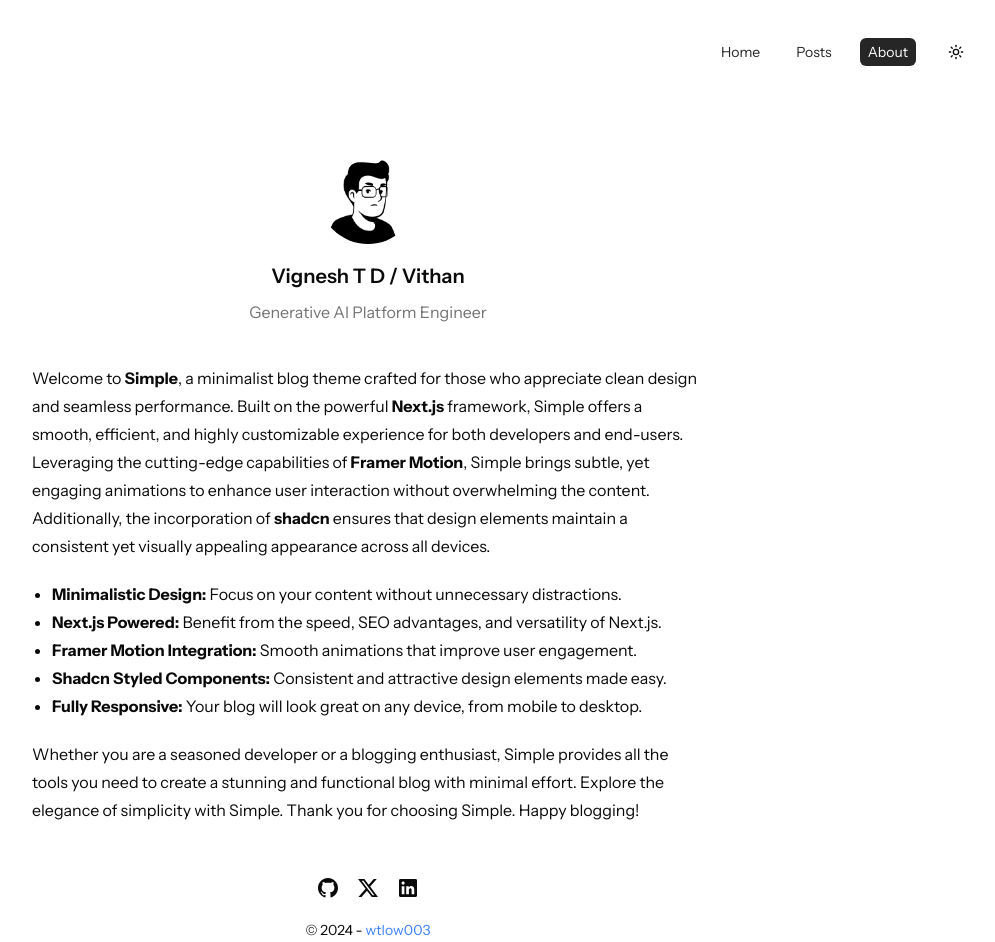
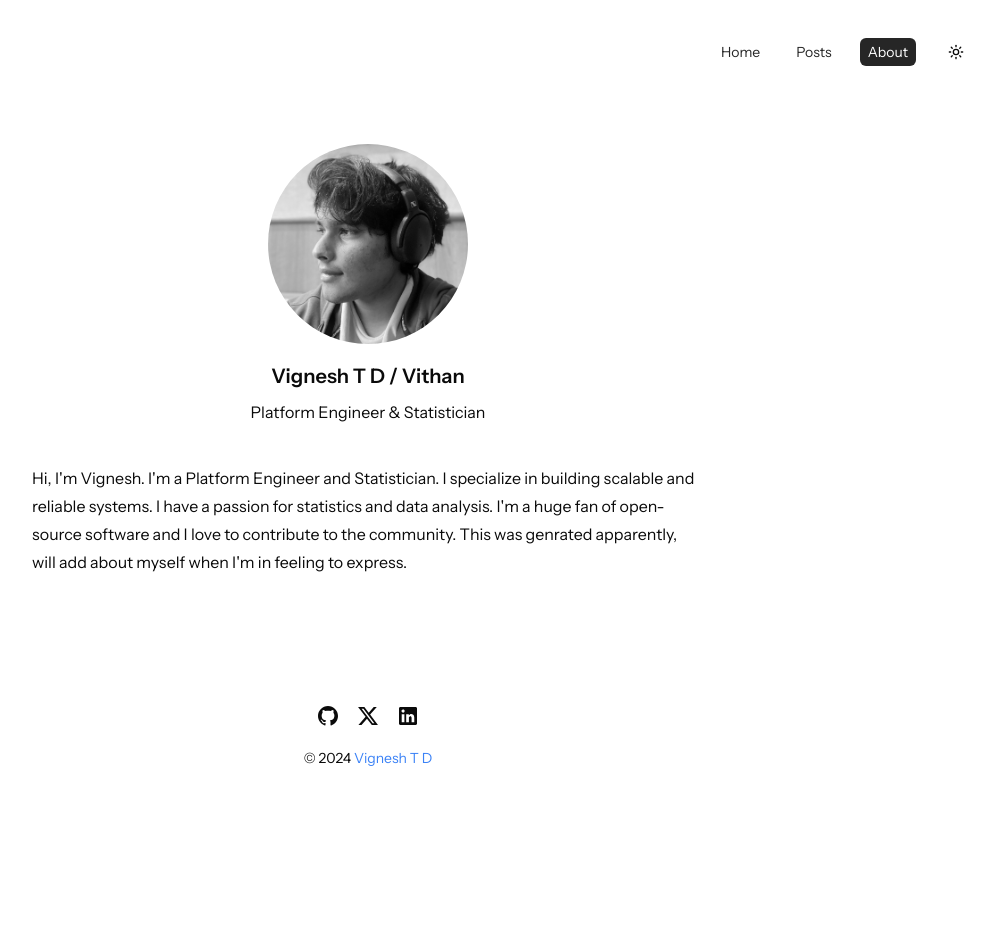
Before and after one commit to vignexshh/vigneshtd_blog01, a Next.js app: page /about in a window 1280 px wide. Shown: the top 942 px of the page, without its empty margins (272-1267 px from the left). After the commit the page ends 800 px from the top, so only its background shows below. Built offline with nearby package versions, Linux system fonts and the light colour scheme.

Commit message:
customised all

```diff
--- a/app/about/page.tsx
+++ b/app/about/page.tsx
@@ -21,46 +21,10 @@ const AboutPage = () => {
         <div className="w-full">
           <div className="flex flex-col justify-between gap-5 items-start leading-7 text-wrap">
             <p>
-              Welcome to <strong>Simple</strong>, a minimalist blog theme
-              crafted for those who appreciate clean design and seamless
-              performance. Built on the powerful <strong>Next.js</strong>{" "}
-              framework, Simple offers a smooth, efficient, and highly
-              customizable experience for both developers and end-users.
-              Leveraging the cutting-edge capabilities of{" "}
-              <strong>Framer Motion</strong>, Simple brings subtle, yet engaging
-              animations to enhance user interaction without overwhelming the
-              content. Additionally, the incorporation of{" "}
-              <strong>shadcn</strong> ensures that design elements maintain a
-              consistent yet visually appealing appearance across all devices.
-            </p>
-            <ul className="list-disc pl-5">
-              <li>
-                <strong>Minimalistic Design:</strong> Focus on your content
-                without unnecessary distractions.
-              </li>
-              <li>
-                <strong>Next.js Powered:</strong> Benefit from the speed, SEO
-                advantages, and versatility of Next.js.
-              </li>
-              <li>
-                <strong>Framer Motion Integration:</strong> Smooth animations
-                that improve user engagement.
-              </li>
-              <li>
-                <strong>Shadcn Styled Components:</strong> Consistent and
-                attractive design elements made easy.
-              </li>
-              <li>
-                <strong>Fully Responsive:</strong> Your blog will look great on
-                any device, from mobile to desktop.
-              </li>
-            </ul>
-            <p>
-              Whether you are a seasoned developer or a blogging enthusiast,
-              Simple provides all the tools you need to create a stunning and
-              functional blog with minimal effort. Explore the elegance of
-              simplicity with Simple. Thank you for choosing Simple. Happy
-              blogging!
+              Hi, I'm Vignesh. I'm a Platform Engineer and Statistician. I
+              specialize in building scalable and reliable systems. I have a
+              passion for statistics and data analysis. I'm a huge fan of
+              open-source software and I love to contribute to the community. This was genrated apparently,  will add about myself when I'm in feeling to express.
             </p>
           </div>
         </div>
--- a/components/footer.tsx
+++ b/components/footer.tsx
@@ -4,32 +4,23 @@ const Footer = () => {
   return (
     <div className="text-center flex items-center justify-center flex-col mt-8 text-sm">
       <div className="flex space-x-4 py-5">
-        <a href="#">
+        <a href="https://github.com/vignexshh">
           <GithubIcon />
         </a>
-        <a href="#">
+        <a href="https://x.com/vvgnsh">
           <TwitterIcon />
         </a>
-        <a href="#">
+        <a href="https://www.linkedin.com/in/vigneshtd/">
           <LinkedinIcon />
         </a>
       </div>
       <div>
-        {`© 2024 - `}
-        <a href="https://github.com/wtlow003" className="text-blue-500">
-          wtlow003
+        {`© 2024  `}
+        <a href="https://github.com/vignexshh" className="text-blue-500">
+          Vignesh T D
         </a>
       </div>
-      <div>
-        {`Powered by `}
-        <a href="https://github.com/wtlow003" className="text-blue-500">
-          nextjs
-        </a>
-        {`, theme by `}
-        <a href="https://github.com/wtlow003" className="text-blue-500">
-          wtlow003
-        </a>
-      </div>
+
     </div>
   );
 };
--- a/components/posts.tsx
+++ b/components/posts.tsx
@@ -32,7 +32,7 @@ const HomePosts = () => {
     .slice((currentPage - 1) * postsPerPage, currentPage * postsPerPage);
 
   return (
-    <div className="flex flex-col justify-between w-full">
+    <div className=" flex flex-col justify-between w-full">
       {paginatedPosts.map((post: any) => (
         <Link
           key={post.slug}
--- a/components/profile.tsx
+++ b/components/profile.tsx
@@ -5,7 +5,7 @@ const profile = () => {
   return (
     <div className="flex flex-col items-center text-center">
       <Link href="/">
-        <Avatar className="w-[100px] h-[100px]">
+        <Avatar className="w-[200px] h-[200px] grayscale">
           <AvatarImage src="/avatar.png" />
           <AvatarFallback>JL</AvatarFallback>
         </Avatar>
@@ -13,7 +13,7 @@ const profile = () => {
       <h1 className="font-semibold mt-2 py-2.5 text-xl font-heading">
         Vignesh T D / Vithan
       </h1>
-      <p className="text-neutral-500">Generative AI Platform Engineer</p>
+      <p className="">Platform Engineer & Statistician </p>
     </div>
   );
 };
--- a/components/provider.tsx
+++ b/components/provider.tsx
@@ -7,7 +7,7 @@ export function Providers({ children }: { children: ReactNode }) {
   return (
     <ThemeProvider
       attribute="class"
-      defaultTheme="system"
+      defaultTheme="light"
       enableSystem
       disableTransitionOnChange
     >
```
Also changed, not shown: public/avatar.png.
